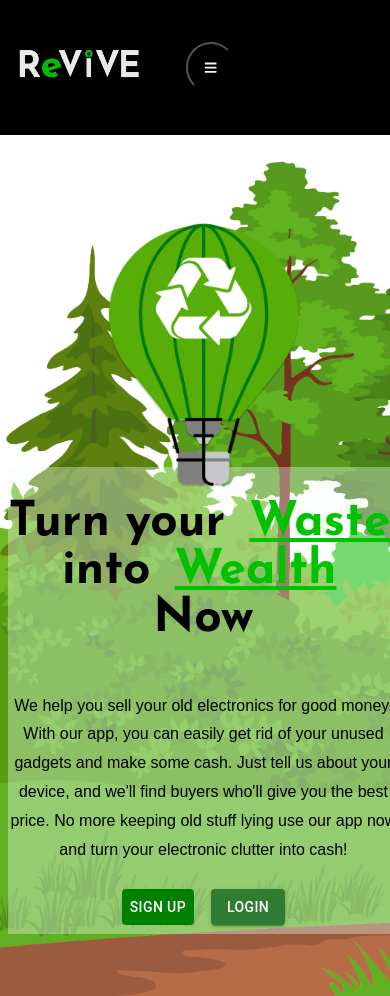
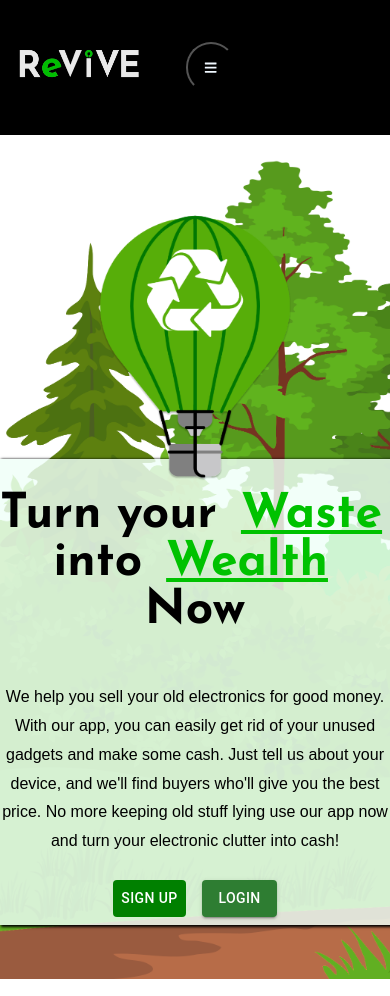
Before and after one commit to lathika-sunder/full-stack-re, a React (Vite) app in the folder revive-frontend/: page / in a window 390 px wide. Built offline with nearby package versions, Linux system fonts and the light colour scheme.

Commit message:
Responsive UI Update

```diff
--- a/revive-frontend/src/pages/HomePage/HomePage.css
+++ b/revive-frontend/src/pages/HomePage/HomePage.css
@@ -72,8 +72,8 @@
         padding: 2vh;
         text-align: center;
         width: 100%;
-
-        background-color: rgba(240, 255, 248, 0.358);
+        background-color: rgba(240, 255, 248, 0.824);
+        box-shadow: 0.2vh 0.1vh 0.3vh 0.1vh;
     }
     .home .hero-content p{
         width:100%;
@@ -82,7 +82,7 @@
         display: flex;
         flex-direction: column;
         width: 100%;
-        padding: 1vh;
+        /* padding: 1vh; */
         height: 100vh;
     }
     body{
--- a/revive-frontend/src/pages/IndividualDashboard/IndividualDashboard.jsx
+++ b/revive-frontend/src/pages/IndividualDashboard/IndividualDashboard.jsx
@@ -12,8 +12,8 @@ const IndividualDashboard = () => {
       }
     })
     .then((response) => {
-      console.log(response.data); // Log the data payload
-      setData(response.data); // Set the data payload in state
+      console.log(response.data);
+      setData(response.data);
     })
     .catch((error) => {
       console.log("Error getting user dashboard", error);
```
